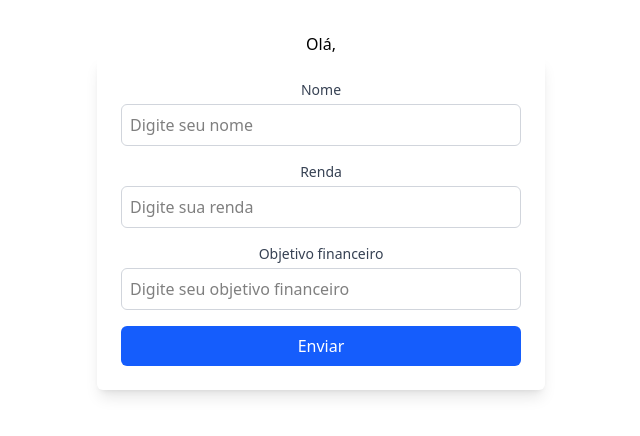
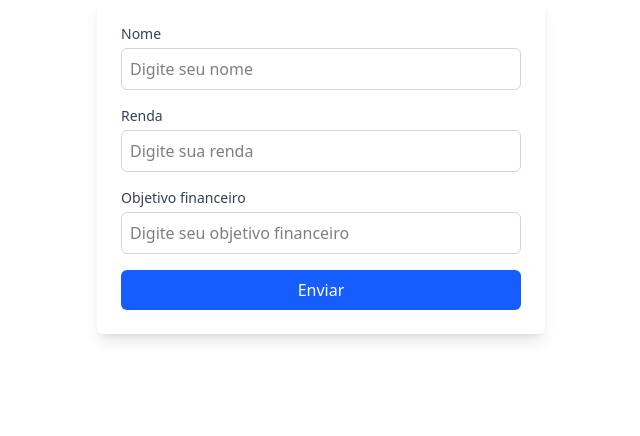
Before and after one commit to leodramaral/flux-redux-toolkit, a React (Vite) app: page / in a window 1280 px wide. Shown: the top 436 px of the page, without its empty margins (319-959 px from the left). Built offline with nearby package versions, Linux system fonts and the light colour scheme.

Commit message:
feat: implement routing with react-router-dom and create Login and Home components

```diff
--- a/package.json
+++ b/package.json
@@ -16,6 +16,7 @@
     "react-dom": "^19.1.1",
     "react-hook-form": "^7.63.0",
     "react-redux": "^9.2.0",
+    "react-router-dom": "^7.9.2",
     "tailwindcss": "^4.1.13"
   },
   "devDependencies": {
--- a/src/App.css
+++ /dev/null
@@ -1,6 +0,0 @@
-#root {
-  max-width: 1280px;
-  margin: 0 auto;
-  padding: 2rem;
-  text-align: center;
-}
--- a/src/components/WelcomeHeader.tsx
+++ /dev/null
@@ -1,11 +0,0 @@
-import { useSelector } from "react-redux";
-import type { RootState } from "../redux/store";
-
-function WelcomeHeader() {
-    const nameUser = useSelector((state: RootState) => state.user.name);
-    return (
-        <h1>Olá, {nameUser}</h1>
-    );
-}
-
-export default WelcomeHeader;
--- a/src/main.tsx
+++ b/src/main.tsx
@@ -1,14 +1,27 @@
 import { StrictMode } from 'react'
 import { createRoot } from 'react-dom/client'
 import './index.css'
-import App from './App.tsx'
 import { Provider } from 'react-redux'
 import store from './redux/store.ts'
+import { createBrowserRouter, RouterProvider } from 'react-router-dom'
+import Login from './views/Login.tsx'
+import Home from './views/Home.tsx'
+
+const router = createBrowserRouter([
+  {
+    path: "/",
+    element: <Login />,
+  },
+  {
+    path: '/home',
+    element: <Home />
+  }
+]);
 
 createRoot(document.getElementById('root')!).render(
   <StrictMode>
     <Provider store={store}>
-      <App />
+      <RouterProvider router={router} />
     </Provider>
   </StrictMode>,
 )
--- /dev/null
+++ b/src/views/Home.tsx
@@ -0,0 +1,13 @@
+import { useSelector } from "react-redux";
+import type { RootState } from "../redux/store";
+
+function Home() {
+    const nameUser = useSelector((state: RootState) => state.user.name);
+    return (
+        <div className="flex flex-col items-center justify-center h-screen">
+            <h1 className="text-4xl font-bold">Olá, {nameUser}</h1>
+        </div>
+    );
+}
+
+export default Home;
--- a/src/App.tsx
+++ b/src/views/Login.tsx
@@ -1,8 +1,7 @@
 import { useDispatch } from 'react-redux'
-import './App.css'
-import WelcomeHeader from './components/WelcomeHeader'
 import { useForm, type SubmitHandler } from 'react-hook-form';
-import { setUser } from './redux/slices.ts/userSlice';
+import { setUser } from '../redux/slices.ts/userSlice';
+import { useNavigate } from 'react-router';
 
 type UserForm = {
   name: string;
@@ -10,20 +9,19 @@ type UserForm = {
   financialGoal: string;
 }
 
-function App() {
+function Login() {
   const { register, handleSubmit } = useForm<UserForm>();
+  const navigate = useNavigate();
 
   const dispatch = useDispatch();
 
   const handleSubmitUserForm: SubmitHandler<UserForm> = (data) => {
-    console.log(data);
     dispatch(setUser(data));
+    navigate('/home');
   }
 
   return (
     <div className='flex flex-col'>
-      <WelcomeHeader />
-
       <div className="shadow-lg p-6 bg-white rounded-md w-full max-w-md mx-auto">
         <form onSubmit={handleSubmit(handleSubmitUserForm)} className="flex flex-col gap-4">
           <div>
@@ -74,4 +72,4 @@ function App() {
   )
 }
 
-export default App
+export default Login
```
Also changed, not shown: 1 other file (tests, documents, lock files or other folders).
